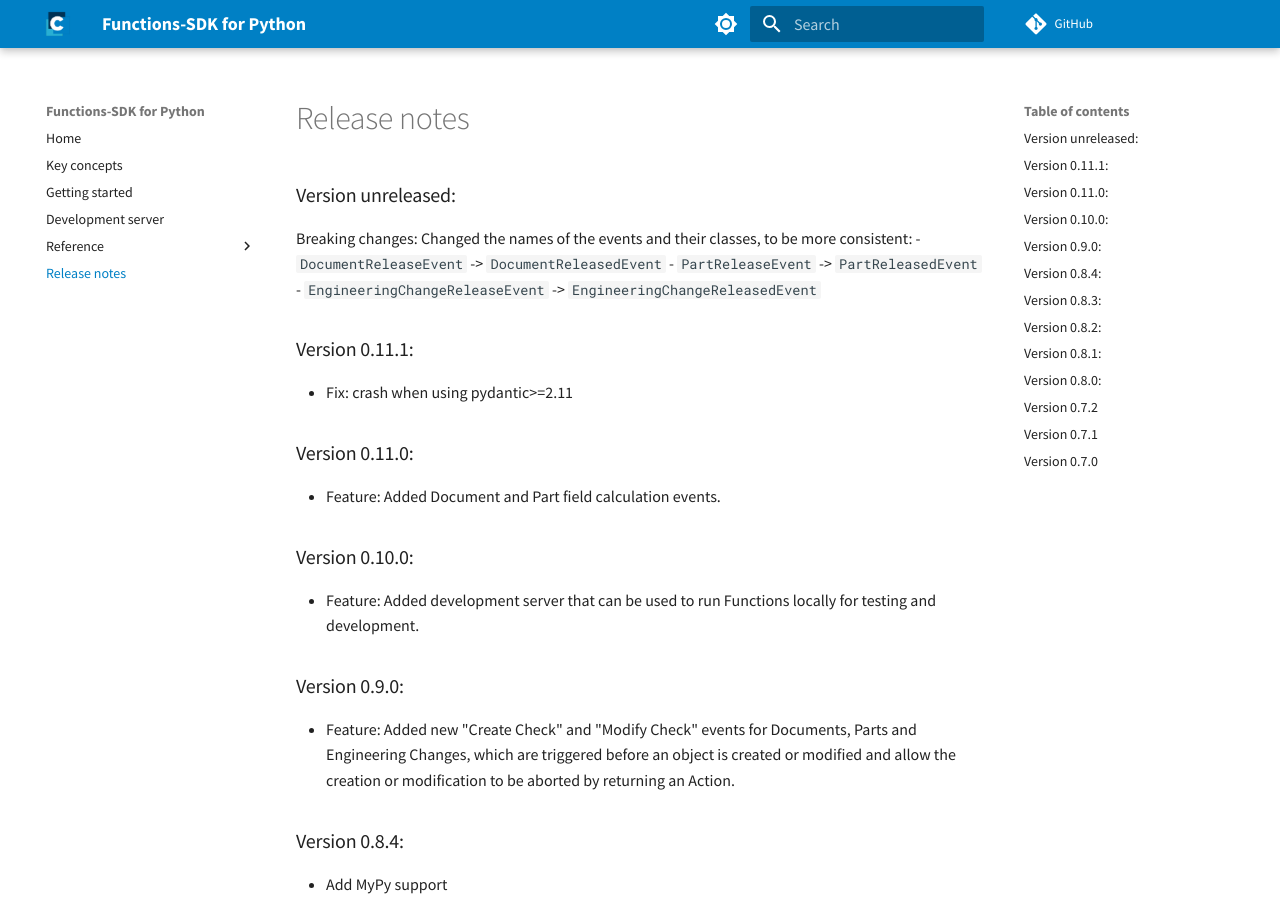
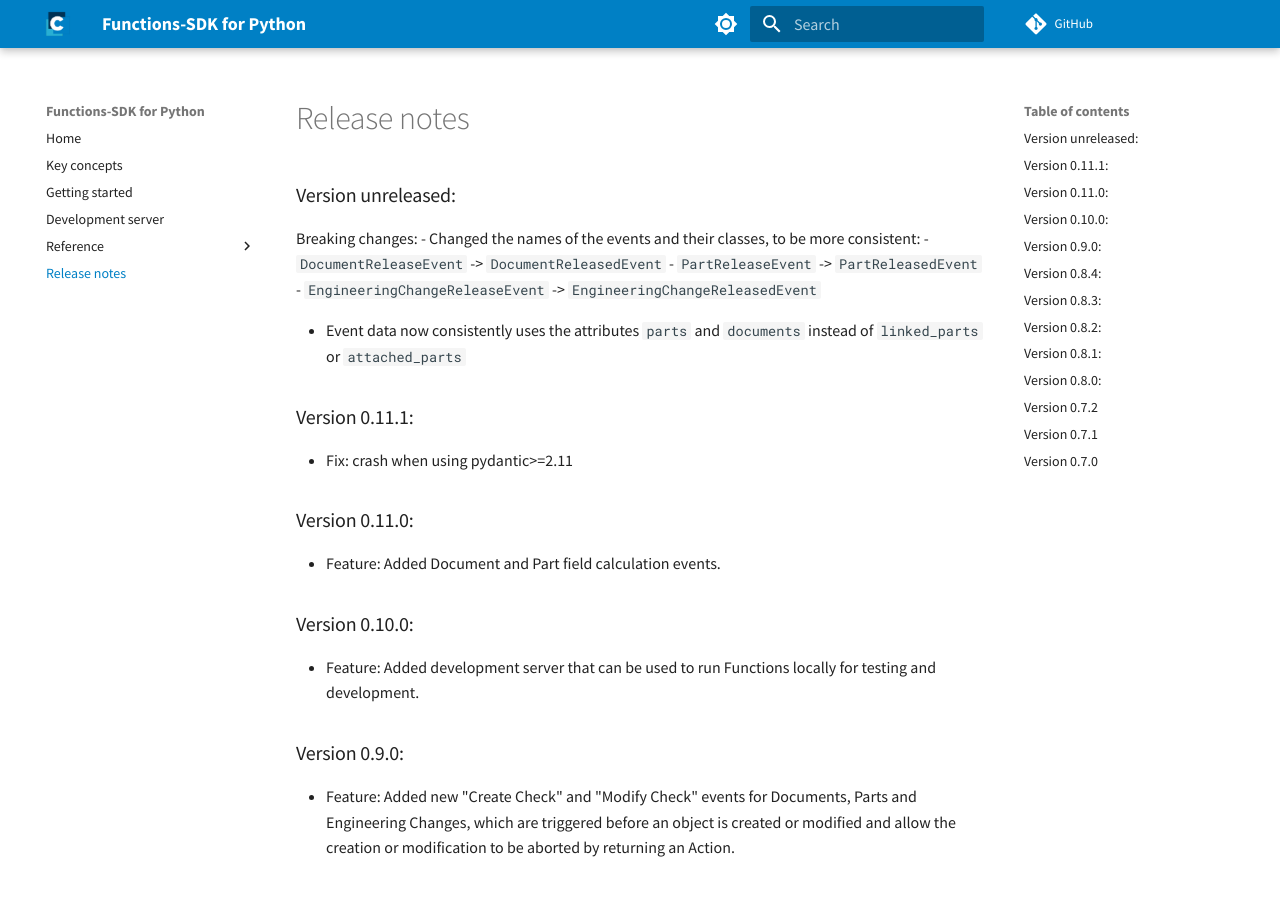
Before and after one commit to cslab/functions-sdk-python, an MkDocs documentation site: the page built from docs/release_notes.md, in a window 1280 px wide and 900 px high. Built offline with MkDocs 1.6.1 and Material for MkDocs 9.7.7, drawn with Linux system fonts in a browser that asks for light colours; comment, search, counter and statistics services are not loaded.

Commit message:
release notes

```diff
--- a/docs/release_notes.md
+++ b/docs/release_notes.md
@@ -1,10 +1,11 @@
 ### Version unreleased:
 Breaking changes:
-Changed the names of the events and their classes, to be more consistent:
+- Changed the names of the events and their classes, to be more consistent:
   - `DocumentReleaseEvent` -> `DocumentReleasedEvent`
   - `PartReleaseEvent` -> `PartReleasedEvent`
   - `EngineeringChangeReleaseEvent` -> `EngineeringChangeReleasedEvent`
 
+- Event data now consistently uses the attributes `parts` and `documents` instead of `linked_parts` or `attached_parts`
 
 ### Version 0.11.1:
 - Fix: crash when using pydantic>=2.11
```
